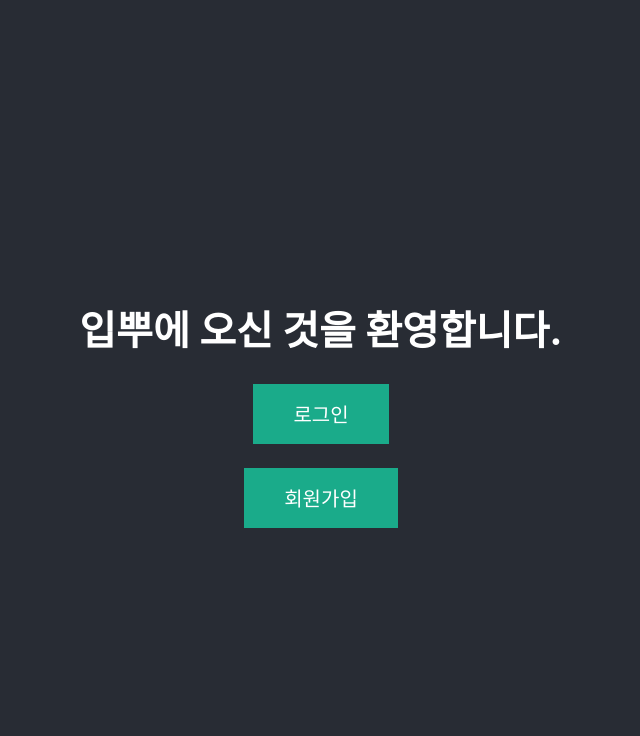
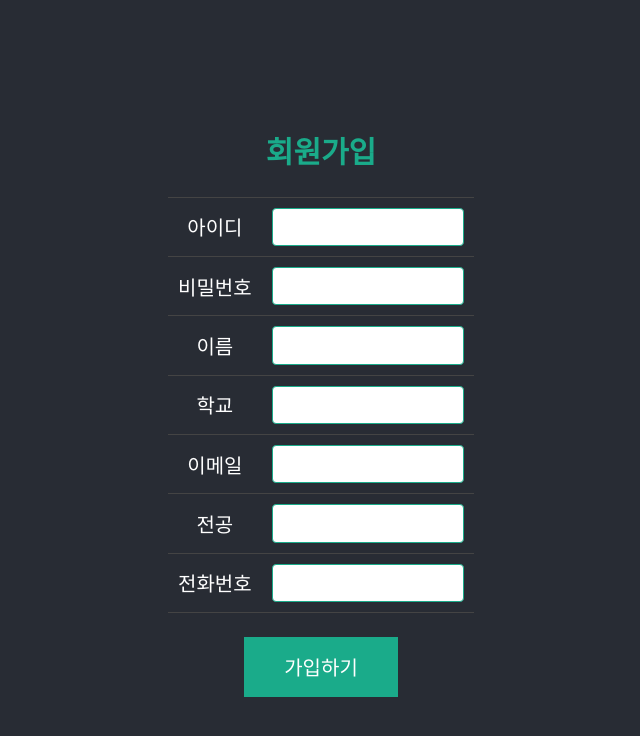
Before and after one commit to Menbong/MenBongON, a React (Create React App) app in the folder FE/menbongon/: page /signin in a window 1280 px wide. Before the commit this address led to /. Shown: the top 736 px of the page, without its empty margins (319-959 px from the left). Built offline with nearby package versions, Linux system fonts and the light colour scheme.

Commit message:
모든 페이지 생성 및 링크 연결

```diff
--- a/FE/menbongon/src/App.js
+++ b/FE/menbongon/src/App.js
@@ -1,29 +1,11 @@
-// import React, { Component } from 'react';
-// import { Route } from 'react-router-dom';
-// import Home from './pages/Home.js';
-// import Login from './pages/Login.js';
-// import Signin from './pages/Signin.js';
-
-// class App extends Component {
-//   render(){
-//      return (
-//       <div>
-//         <Route exact path="/" component={Home}/>
-//         <Route path="/login" component={Login}/>
-//         <Route path="/signin" component={Signin}/>
-//       </div>
-//     );
-//   }
-
-// }
-
-// export default App;
-
 import * as React from 'react';
 import { BrowserRouter, Route, Switch, Redirect } from 'react-router-dom';
 import Home from './pages/Home.js';
 import Login from './pages/Login.js';
 import Signin from './pages/Signin.js';
+import MainPage from './pages/MainPage.js';
+import MyInfo from './pages/MyInfo.js';
+import Board from './pages/Board.js';
 
 const Router = () => {
   return (
@@ -31,7 +13,10 @@ const Router = () => {
       <Switch>
         <Route exact={true} path="/" component={Home} />
         <Route path="/login" component={Login} />
-        <Route path="/singin" component={Signin} />
+        <Route path="/signin" component={Signin} />
+        <Route path="/main" component={MainPage} />
+        <Route path="/myinfo" component={MyInfo} />
+        <Route path="/board" component={Board} />
         {/* Not Found */}
         <Route component={() => <Redirect to="/" />} />
       </Switch>
--- a/FE/menbongon/src/index.js
+++ b/FE/menbongon/src/index.js
@@ -6,6 +6,9 @@ import * as serviceWorker from './serviceWorker';
 export { default as Home } from './pages/Home';
 export { default as Signin } from './pages/Signin';
 export { default as Login } from './pages/Login';
+export { default as MainPage } from './pages/MainPage';
+export { default as MyInfo } from './pages/MyInfo';
+export { default as Board } from './pages/Board';
 
 ReactDOM.render(<App />, document.getElementById('root'));
 
--- /dev/null
+++ b/FE/menbongon/src/pages/Board.js
@@ -0,0 +1,12 @@
+import React from 'react';
+import '../css/App.css';
+
+const Board = () => {
+  return (
+    <div className="Menbong">
+    <h1>게시판 페이지 입니다</h1>
+</div>
+  );
+}
+
+export default Board;
--- a/FE/menbongon/src/pages/Home.js
+++ b/FE/menbongon/src/pages/Home.js
@@ -1,14 +1,15 @@
-import React, { Component } from 'react';
+import React from 'react';
 import '../css/App.css';
+import { Link } from 'react-router-dom';
 
 const Home = () => {
     return (
     <div className="Menbong">
         <h1>입뿌에 오신 것을 환영합니다.</h1>
-        <button>로그인</button>
+        <button><Link to="/login">로그인</Link></button>
         <br>
         </br>
-        <button>회원가입</button>
+        <button><Link to="/signin">회원가입</Link></button>
     </div>
     );
 
--- a/FE/menbongon/src/pages/Login.js
+++ b/FE/menbongon/src/pages/Login.js
@@ -1,9 +1,10 @@
 import React from 'react';
 import '../css/App.css';
+import { Link } from 'react-router-dom';
 
 const Login = () => {
   return (
-    <div className="MyInfo">
+    <div className="Menbong">
       <h2>로그인</h2>
       <form>
         <table>
@@ -18,7 +19,7 @@ const Login = () => {
         </table>
       </form>
       <br></br>
-      <button>로그인</button>
+      <button><Link to="/main">로그인</Link></button>
     </div>
   );
 }
--- /dev/null
+++ b/FE/menbongon/src/pages/MainPage.js
@@ -0,0 +1,17 @@
+import React from 'react';
+import '../css/App.css';
+import { Link } from 'react-router-dom';
+
+const MainPage = () => {
+  return (
+    <div className="Menbong">
+    <h1>메인 페이지 입니다</h1>
+    <button><Link to="/myinfo">정보수정</Link></button>
+    <br>
+    </br>
+    <button><Link to="/board">게시판</Link></button>
+</div>
+  );
+}
+
+export default MainPage;
--- a/FE/menbongon/src/pages/Signin.js
+++ b/FE/menbongon/src/pages/Signin.js
@@ -3,7 +3,7 @@ import '../css/App.css';
 
 const Signin = () => {
   return (
-    <div className="MyInfo">
+    <div className="Menbong">
       <h2>회원가입</h2>
       <form>
         <table>
```
